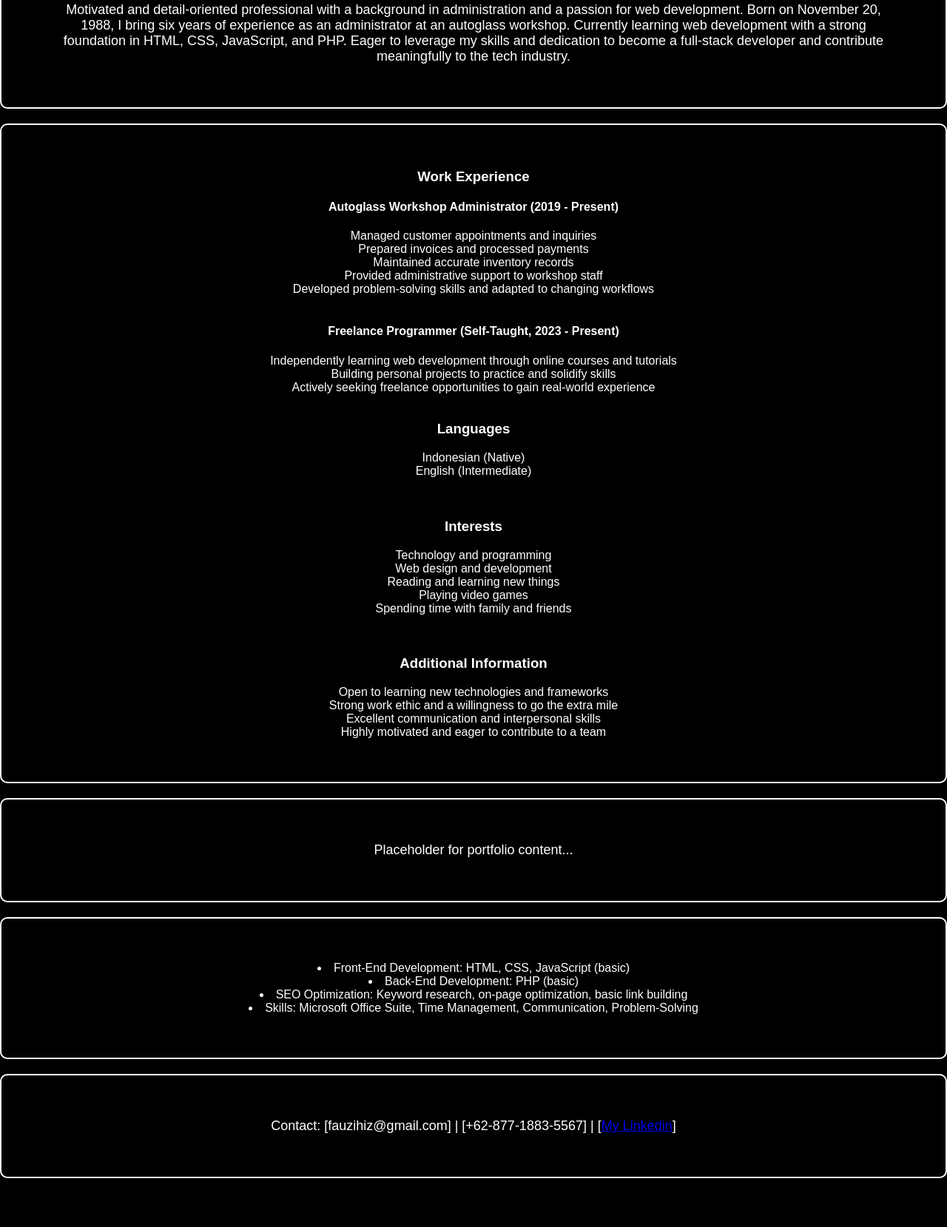
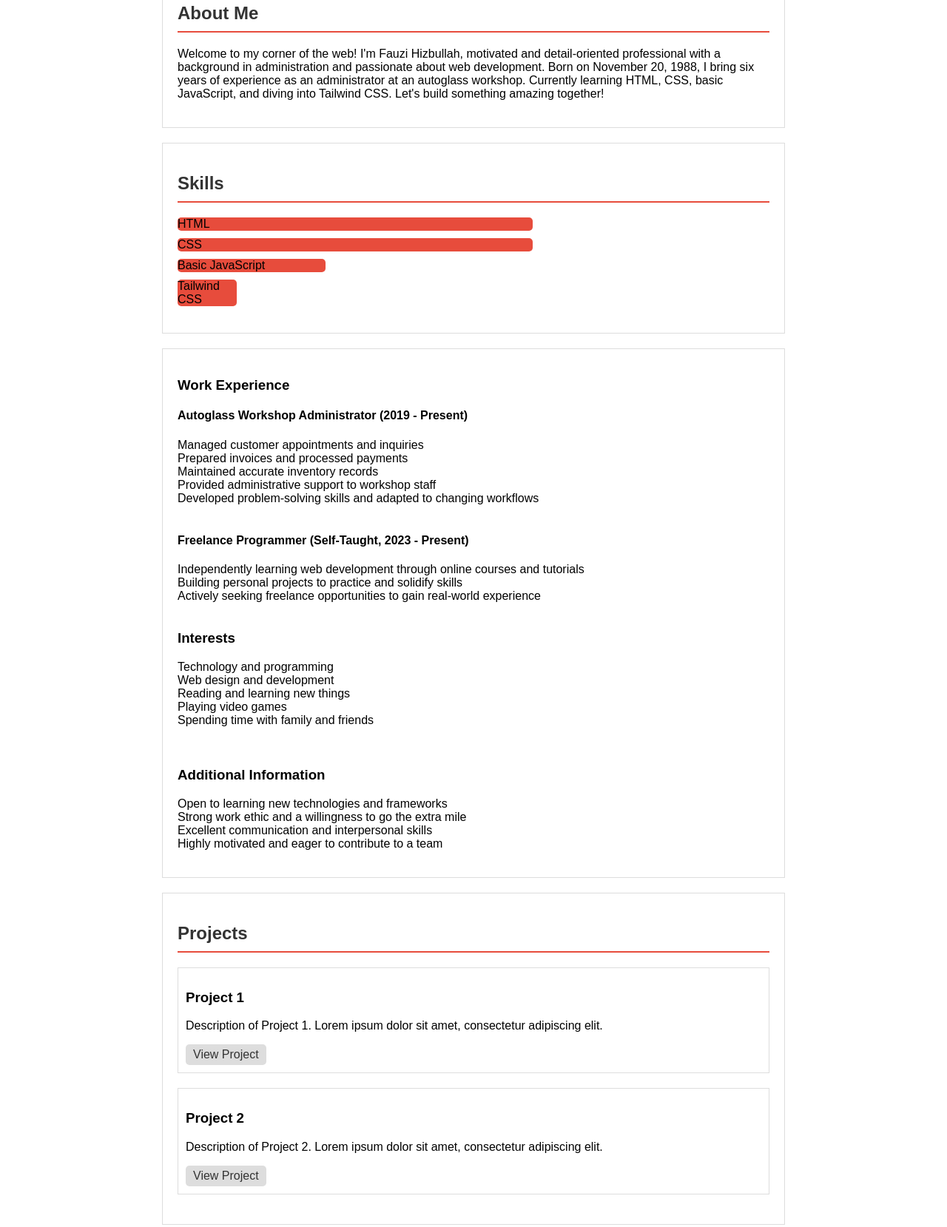
Before and after one commit to fauzihiz/fauzihiz.github.io, a plain HTML site: page index.html in a window 1280 px wide. Shown: the part 211-1870 px from the top of the page at 74% size. Before the commit the page ends 1824 px from the top, so only its background shows below. Drawn offline with Linux system fonts and the light colour scheme; a script that the page names is missing.

Commit message:
morning update

```diff
--- a/index.html
+++ b/index.html
@@ -5,19 +5,28 @@
     <meta charset="UTF-8">
     <meta name="viewport" content="width=device-width, initial-scale=1.0">
     <link rel="stylesheet" href="styles.css">
-    <title>Your Name - Personal Website</title>
+    <title>Fauzi Hizbullah - Personal Website</title>
 </head>
 
 <body>
     <header>
-        <h1>Your Name</h1>
-        <p>Welcome to my personal website</p>
+        <h1>Fauzi Hizbullah</h1>
+        <p>Aspiring Freelance Web Developer</p>
     </header>
 
-    <section id="home">
-        <div class="container">
-            <p>Motivated and detail-oriented professional with a background in administration and a passion for web development. Born on November 20, 1988, I bring six years of experience as an administrator at an autoglass workshop. Currently learning web development with a strong foundation in HTML, CSS, JavaScript, and PHP. Eager to leverage my skills and dedication to become a full-stack developer and contribute meaningfully to the tech industry.</p>
-        </div>
+    <section id="about">
+        <h2>About Me</h2>
+        <p>Welcome to my corner of the web! I'm Fauzi Hizbullah, motivated and detail-oriented professional with a background in administration and passionate about web development. Born on November 20, 1988, I bring six years of experience as an administrator at an autoglass workshop. Currently learning HTML, CSS, basic JavaScript, and diving into Tailwind CSS. Let's build something amazing together!</p>
+    </section>
+
+    <section id="skills">
+        <h2>Skills</h2>
+        <ul>
+            <li class="skill-fill">HTML</li>
+            <li class="skill-fill">CSS</li>
+            <li class="skill-fill-js">Basic JavaScript</li>
+            <li class="skill-fill-tailwind">Tailwind CSS</li>
+        </ul>
     </section>
 
     <section id="resume">
@@ -35,10 +44,6 @@
                 Building personal projects to practice and solidify skills<br>
                 Actively seeking freelance opportunities to gain real-world experience
                 <br><br>
-                <h3>Languages</h3>
-                Indonesian (Native)<br>
-                English (Intermediate)<br>
-                <br><br>
                 <h3>Interests</h3>
                 Technology and programming<br>
                 Web design and development<br>
@@ -55,26 +60,25 @@
         </div>
     </section>
 
-    <section id="portfolio">
-        <div class="container">
-            <p>Placeholder for portfolio content...</p>
+    <section id="projects">
+        <h2>Projects</h2>
+        <div class="project-card">
+            <h3>Project 1</h3>
+            <p>Description of Project 1. Lorem ipsum dolor sit amet, consectetur adipiscing elit.</p>
+            <a href="#">View Project</a>
         </div>
-    </section>
 
-    <section id="skills">
-        <div class="container">
-            <p> <li>Front-End Development: HTML, CSS, JavaScript (basic)</li>
-                <li>Back-End Development: PHP (basic)</li>
-                <li>SEO Optimization: Keyword research, on-page optimization, basic link building</li>
-                <li>Skills: Microsoft Office Suite, Time Management, Communication, Problem-Solving</li>
-            </p>
+        <div class="project-card">
+            <h3>Project 2</h3>
+            <p>Description of Project 2. Lorem ipsum dolor sit amet, consectetur adipiscing elit.</p>
+            <a href="#">View Project</a>
         </div>
     </section>
 
     <section id="contact">
-        <div class="container">
-            <p>Contact: [fauzihiz@gmail.com] | [+62-877-1883-5567] | [<a href="linkedin.com/in/fauzi-hizbullah-5893a5180">My Linkedin</a>]</p>
-        </div>
+        <h2>Contact Me</h2>
+        <p>Ready to start a project together? Feel free to reach out!</p>
+        <a href="mailto:fauzihiz@gmail.com">Email Me</a> | <a href="https://wa.me/6287718835567">Whatsapp</a> | <a href="https://linkedin.com/in/fauzi-hizbullah-5893a5180">Linkedin</a>
     </section>
 
     <script src="script.js"></script>
--- a/styles.css
+++ b/styles.css
@@ -1,85 +1,110 @@
 body {
     font-family: 'Arial', sans-serif;
-    background-color: #000;
-    color: #fff;
     margin: 0;
+    padding: 0;
+    background-color: #fff;
+    color: #000;
 }
 
 header {
-    background-color: #000;
+    text-align: center;
     padding: 20px;
-    text-align: center;
-}
-
-h1 {
+    background-color: #333;
     color: #fff;
 }
 
-.container {
-    max-width: 90%;
-    margin: 0 auto;
+section {
+    max-width: 800px;
+    margin: 20px auto;
+    padding: 20px;
+    border: 1px solid #ddd;
 }
 
-section {
-    background-color: #000;
-    padding: 40px 0;
-    text-align: center;
-    margin-bottom: 20px;
-    border: 2px solid #fff; /* Border styling */
-    border-radius: 10px; /* Rounded corners */
-    position: relative;
+h2 {
+    color: #333;
+    border-bottom: 2px solid #e74c3c; /* Red accent for section titles */
+    padding-bottom: 10px;
 }
 
-section p {
-    font-size: 18px;
+ul {
+    list-style: none;
+    padding: 0;
 }
 
-/* Portfolio Project Cards */
+ul li {
+    margin-bottom: 10px;
+}
+
 .project-card {
-    border: 1px solid #fff;
-    padding: 20px;
-    margin: 10px;
-    border-radius: 8px;
-    transition: background-color 0.3s ease; /* Add animation to the cards */
+    border: 1px solid #ddd;
+    padding: 10px;
+    margin-bottom: 20px;
+    transition: transform 0.3s ease-in-out;
 }
 
 .project-card:hover {
-    background-color: #333; /* Change background on hover */
+    transform: scale(1.05);
+    border: 1px solid #e74c3c; /* Red border on hover */
 }
 
-/* Skills Progress Bars */
+a {
+    text-decoration: none;
+    color: #333;
+    background-color: #ddd;
+    padding: 5px 10px;
+    border-radius: 5px;
+    display: inline-block;
+    transition: background-color 0.3s ease-in-out, color 0.3s ease-in-out;
+}
+
+a:hover {
+    background-color: #e74c3c; /* Red hover effect */
+    color: #fff;
+}
+
+#skills ul {
+    list-style: none;
+    padding: 0;
+}
+
 .skill-bar {
-    background-color: #333;
+    background-color: #ddd;
     height: 20px;
-    border-radius: 10px;
-    margin: 10px 0;
+    border-radius: 5px;
+    margin-bottom: 10px;
 }
 
 .skill-fill {
     height: 100%;
-    background-color: #f00; /* Red fill color */
-    border-radius: 10px;
-    transition: width 0.5s ease; /* Add animation to the progress */
+    width: 60%; /* Adjust this value based on skill level */
+    background-color: #e74c3c; /* Red fill for progress bar */
+    border-radius: 5px;
 }
 
-/* Contact Form */
-.contact-form {
-    text-align: left;
+.skill-fill-js {
+    height: 100%;
+    width: 25%; /* Adjust this value based on skill level */
+    background-color: #e74c3c; /* Red fill for progress bar */
+    border-radius: 5px;
 }
 
-/* Social Media Icons */
-.social-icons {
-    display: flex;
-    justify-content: center;
+.skill-fill-tailwind {
+    height: 100%;
+    width: 10%; /* Adjust this value based on skill level */
+    background-color: #e74c3c; /* Red fill for progress bar */
+    border-radius: 5px;
 }
 
-.icon {
+#contact a {
+    text-decoration: none;
     color: #fff;
-    margin: 0 10px;
-    font-size: 24px;
-    transition: color 0.3s ease; /* Add animation to the icons */
+    background-color: #e74c3c; /* Red background for contact link */
+    padding: 10px 20px;
+    border-radius: 5px;
+    display: inline-block;
+    transition: background-color 0.3s ease-in-out;
 }
 
-.icon:hover {
-    color: #f00; /* Change color on hover */
+#contact a:hover {
+    background-color: #333;
 }
```
